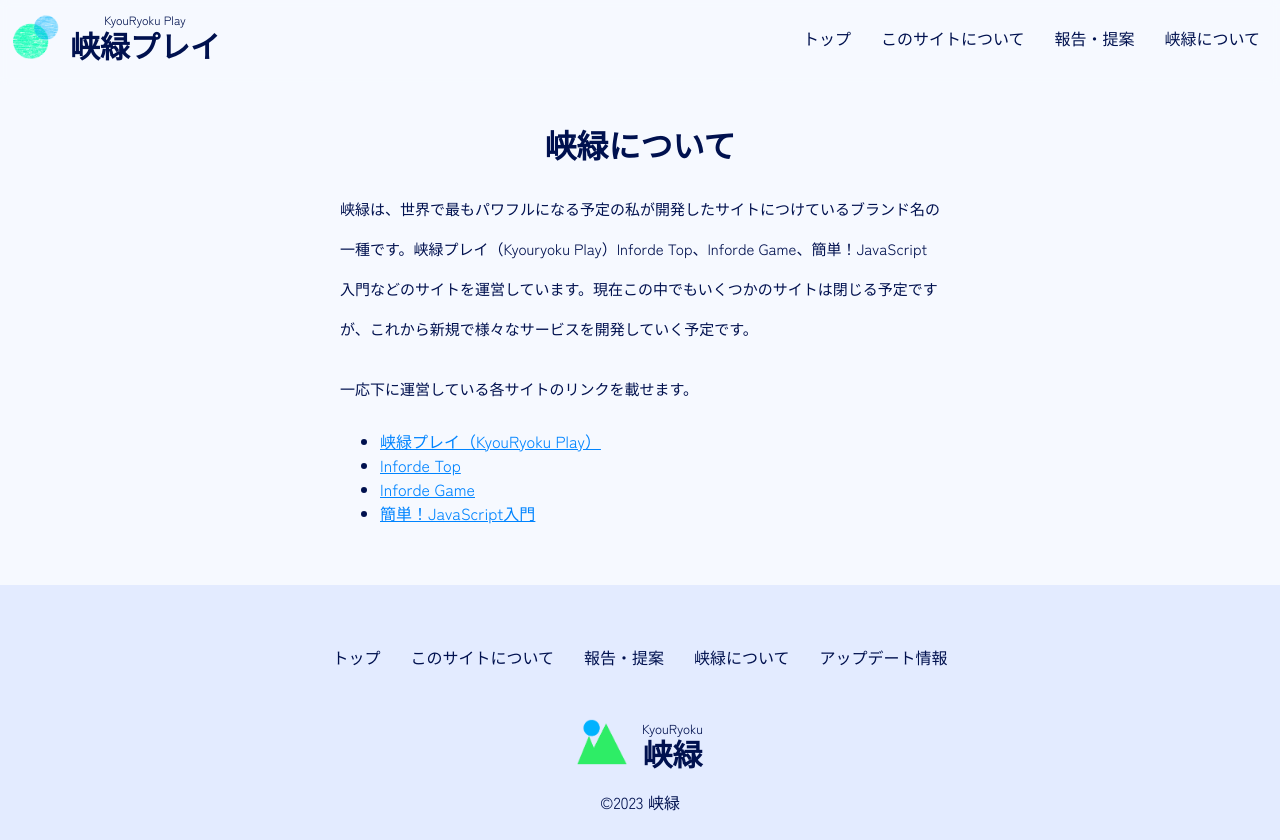
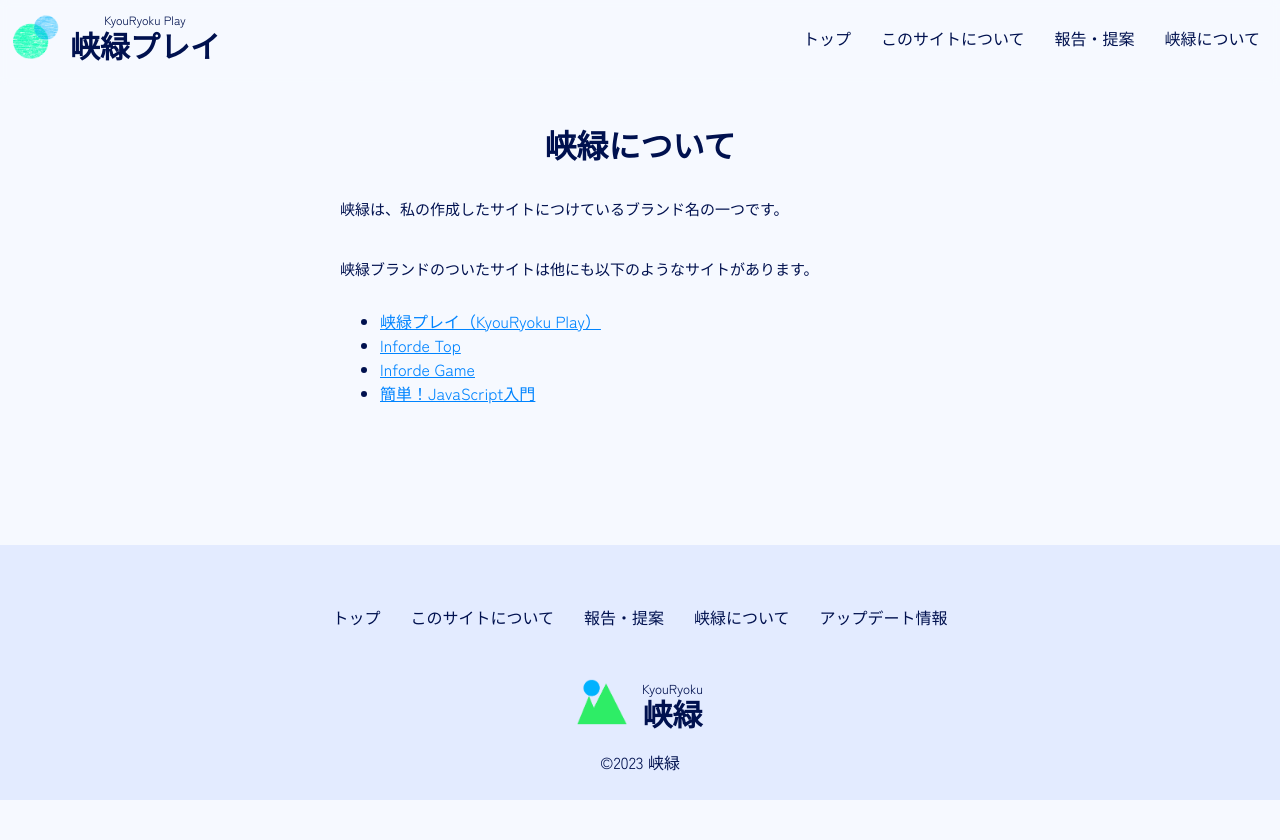
Before and after one commit to goshieta/kyouryoku-play, a Next.js app: page /additional/aboutkyouryoku in a window 1280 px wide. After the commit the page ends 800 px from the top, so only its background shows below. Built offline with nearby package versions, Linux system fonts and the light colour scheme.

Commit message:
一部内容を訂正

```diff
--- a/pages/additional/aboutkyouryoku.tsx
+++ b/pages/additional/aboutkyouryoku.tsx
@@ -9,12 +9,8 @@ export default function aboutkyouryoku() {
       </Head>
       <div className="explainArea">
         <h1>峡緑について</h1>
-        <p>
-          峡緑は、世界で最もパワフルになる予定の私が開発したサイトにつけているブランド名の一種です。峡緑プレイ（Kyouryoku
-          Play）Inforde Top、Inforde
-          Game、簡単！JavaScript入門などのサイトを運営しています。現在この中でもいくつかのサイトは閉じる予定ですが、これから新規で様々なサービスを開発していく予定です。
-        </p>
-        <p>一応下に運営している各サイトのリンクを載せます。</p>
+        <p>峡緑は、私の作成したサイトにつけているブランド名の一つです。</p>
+        <p>峡緑ブランドのついたサイトは他にも以下のようなサイトがあります。</p>
         <ul>
           <li>
             <Link href="/">峡緑プレイ（KyouRyoku Play）</Link>
```
